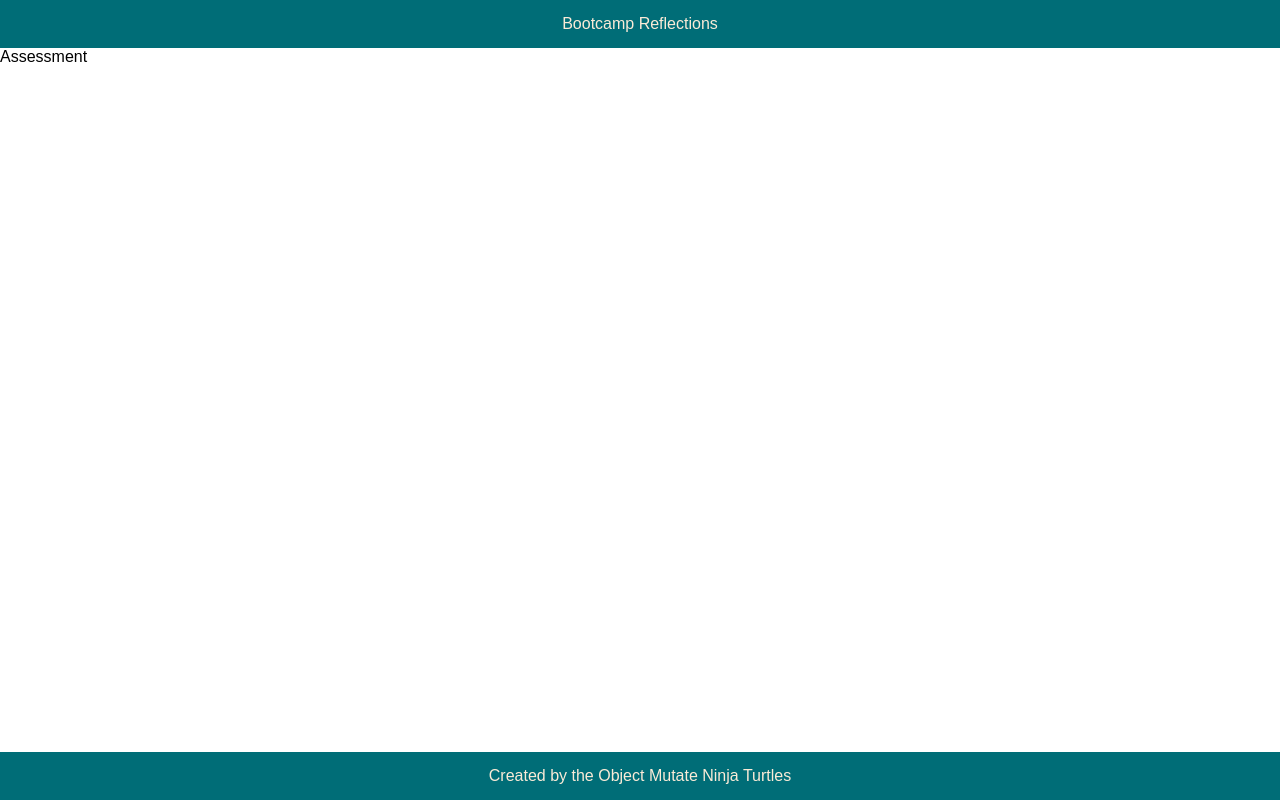
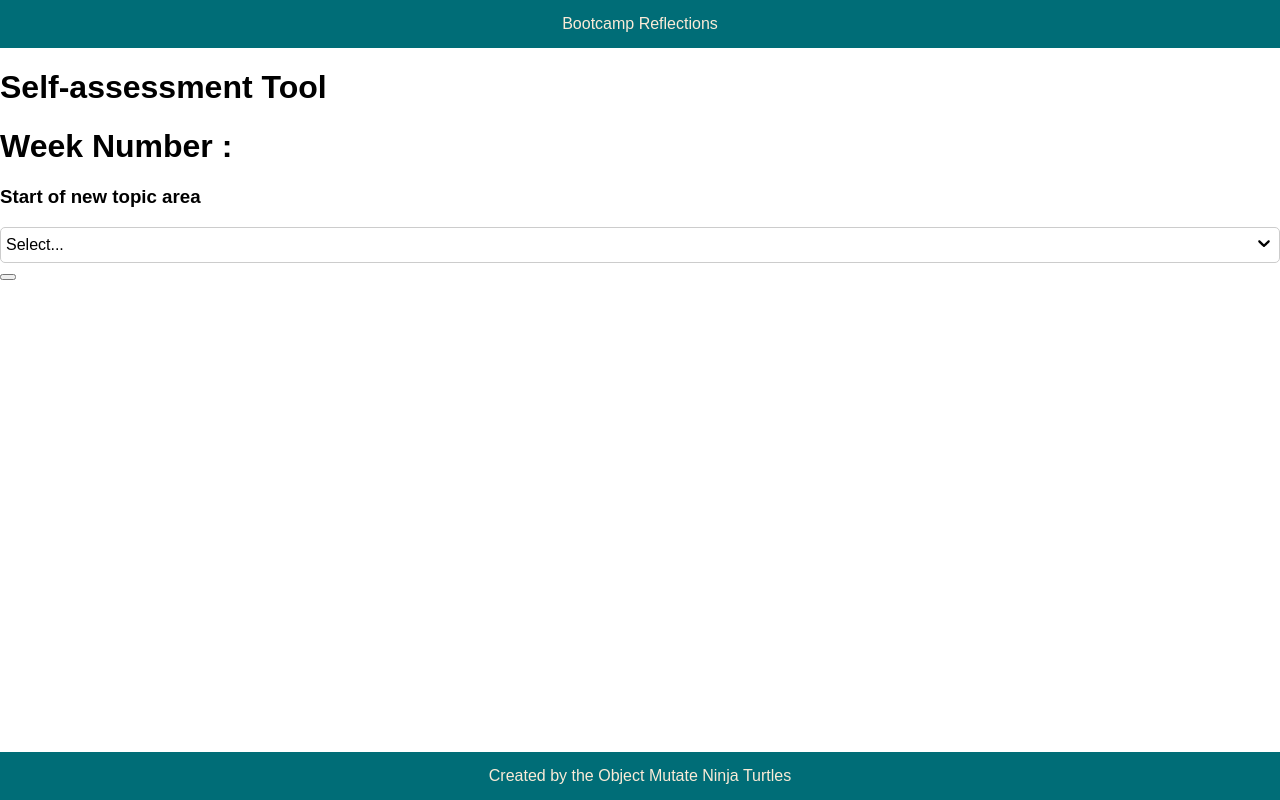
Before and after one commit to SchoolOfCode/bc13_w9_project-frontend-object-mutate-ninja-turtles-front, a React (Create React App) app in the folder reflections-project/: page /assessment in a window 1280 px wide. Built offline with nearby package versions, Linux system fonts and the light colour scheme; a web font is replaced by a local one.

Commit message:
Dropdown menu on Assessment page added

```diff
--- a/reflections-project/src/components/Assessment/Assessment.js
+++ b/reflections-project/src/components/Assessment/Assessment.js
@@ -1,7 +1,30 @@
-import React from 'react';
+import React from "react";
+import { useState } from "react";
+import NewTopic from "./Body/NewTopic/NewTopic";
 
 function Assessment() {
-  return <div>Assessment</div>;
+  // const [dropDownState, setDropDownState] = useState("please select") //preset of dropdown menu
+  // const [topicListState, setTopicListState] = useState([])
+
+  // function addFunction(event, dropDownState)
+  //   //create object to store the topic and value
+  // const newTopicObject = {
+  //   topic: dropDownState,
+  //   score: topicScore, // preset to 0
+  // };
+  // console.log(newTopicObject);
+
+  // const newState = [...topicListState, newTopicObject];
+  // setTopicListState(newState);
+
+  return (
+    <div>
+      <h1> Self-assessment Tool</h1>
+      <h1> Week Number : </h1>
+      {/* <NewTopic addFunction= {addFunction} /> */}
+      <NewTopic />
+    </div>
+  );
 }
 
 export default Assessment;
--- a/reflections-project/src/components/Assessment/Body/NewTopic/NewTopic.js
+++ b/reflections-project/src/components/Assessment/Body/NewTopic/NewTopic.js
@@ -1,7 +1,19 @@
-import React from 'react';
+import React from "react";
+import DropDown from "../../DropDown/DropDown";
 
-function NewTopic() {
-  return <div>NewTopic</div>;
+function NewTopic(addFunction) {
+  const options = [
+    { value: "sql", label: "SQL" },
+    { value: "postman", label: "Postman" },
+    { value: "react", label: "React" },
+  ];
+  return (
+    <div>
+      <h3>Start of new topic area</h3>
+      <DropDown placeHolder="Select..." options={options} />
+      <button></button>
+    </div>
+  );
 }
 
 export default NewTopic;
--- /dev/null
+++ b/reflections-project/src/components/Assessment/DropDown/DropDown.js
@@ -0,0 +1,67 @@
+import React, { useEffect, useState } from "react";
+import "./Dropdown.css";
+
+const Icon = () => {
+  return (
+    <svg height="20" width="20" viewBox="0 0 20 20">
+      <path d="M4.516 7.548c0.436-0.446 1.043-0.481 1.576 0l3.908 3.747 3.908-3.747c0.533-0.481 1.141-0.446 1.574 0 0.436 0.445 0.408 1.197 0 1.615-0.406 0.418-4.695 4.502-4.695 4.502-0.217 0.223-0.502 0.335-0.787 0.335s-0.57-0.112-0.789-0.335c0 0-4.287-4.084-4.695-4.502s-0.436-1.17 0-1.615z"></path>
+    </svg>
+  );
+};
+
+const DropDown = ({ placeHolder, options }) => {
+  const [showMenu, setShowMenu] = useState(false);
+  const [selectedValue, setSelectedValue] = useState(null);
+
+  useEffect(() => {
+    const handler = () => setShowMenu(false);
+    window.addEventListener("click", handler);
+    return () => {
+      window.removeEventListener("click", handler);
+    };
+  });
+  const handleClick = (e) => {
+    e.stopPropagation();
+    setShowMenu(!showMenu);
+  };
+  const getDisplay = () => {
+    if (selectedValue) {
+      return selectedValue.label;
+    }
+    return placeHolder;
+  };
+  const onItemClick = (option) => {
+    setSelectedValue(option);
+  };
+
+  const isSelected = (option) => {
+    if (!selectedValue) {
+      return false;
+    }
+    return selectedValue.value === option.value;
+  };
+
+  return (
+    <div className="dropdown-container">
+      <div onClick={handleClick} className="dropdown-input">
+        <div className="dropdown-selected-value">{getDisplay()}</div>
+        <div className="dropdown-tools">
+          <div className="dropdown-tool">
+            <Icon />
+          </div>
+        </div>
+      </div>
+      {showMenu && (
+        <div className="dropdown-menu">
+          {options.map((option) => (
+              <div onClick={() => onItemClick(option)} key={option.value} className={`dropdown-item ${isSelected(option) && "selected"}`}>
+              {option.label}
+            </div>
+          ))}
+        </div>
+      )}
+    </div>
+  );
+};
+
+export default DropDown;
--- /dev/null
+++ b/reflections-project/src/components/Assessment/DropDown/Dropdown.css
@@ -0,0 +1,40 @@
+.drop-menu {
+    position: absolute;
+    transform: translateY(4px);
+    width: 100%;
+    border: 1px solid #ccc;
+    border-radius: 5px;
+    overflow: auto;
+    max-height: 150px;
+    background-color: #fff;
+}
+
+.dropdown-item {
+    padding: 5px;
+    cursor: pointer;
+}
+
+.dropdown-item:hover {
+    background: #9fc3f870;
+}
+
+
+.dropdown-container {
+    text-align: left;
+    border: 1px solid #ccc;
+    position: relative;
+    border-radius: 5px;
+}
+
+.dropdown-input {
+    padding: 5px;
+    display: flex;
+    align-items: center;
+    justify-content: space-between;
+    user-select: none;
+}
+
+.dropdown-item.selected {
+    background-color: #0d6efd;
+    color: #fff;
+}
```
Also changed, not shown: reflections-project/src/components/Assessment/Plan.md (added, +24 -0 lines).
